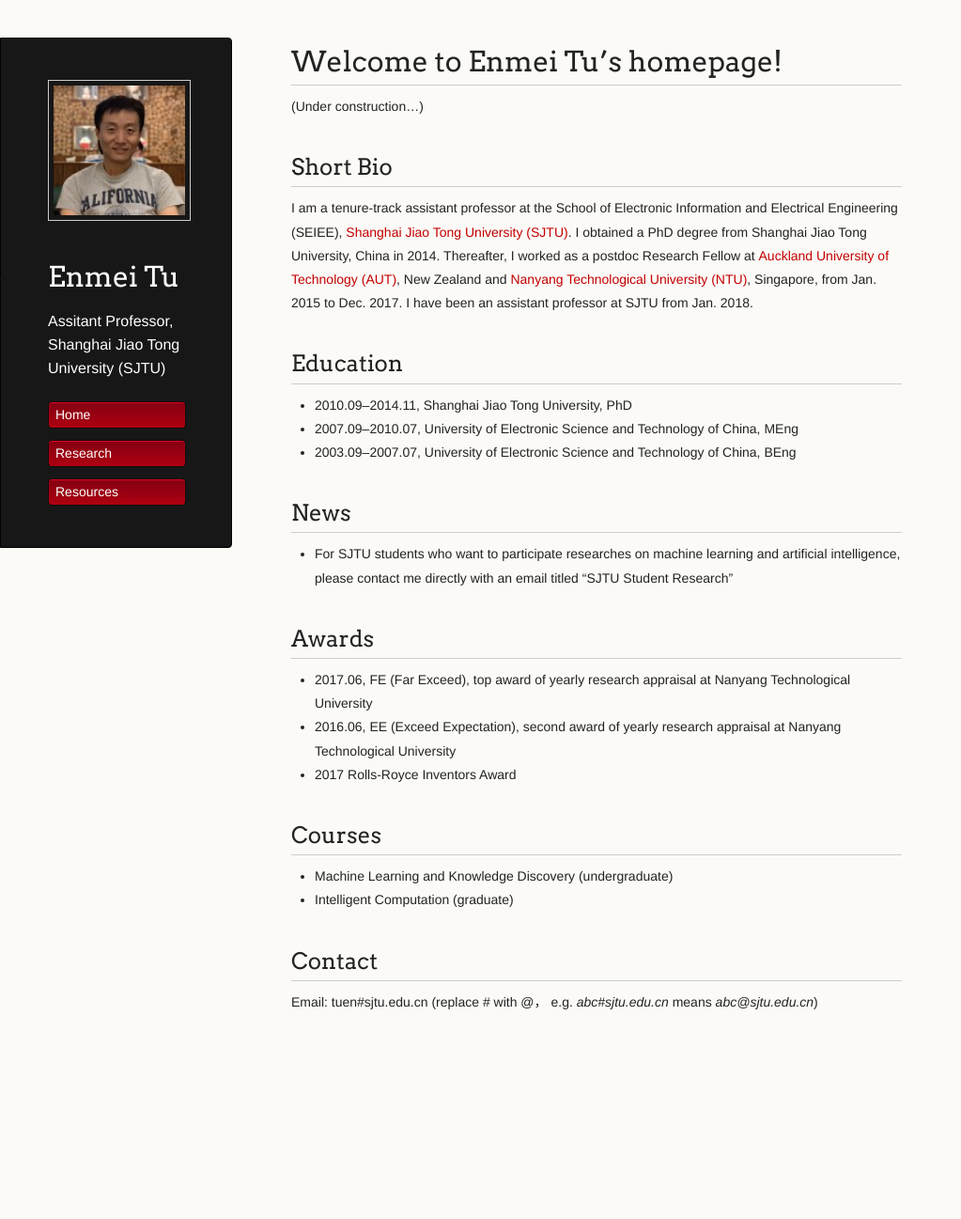
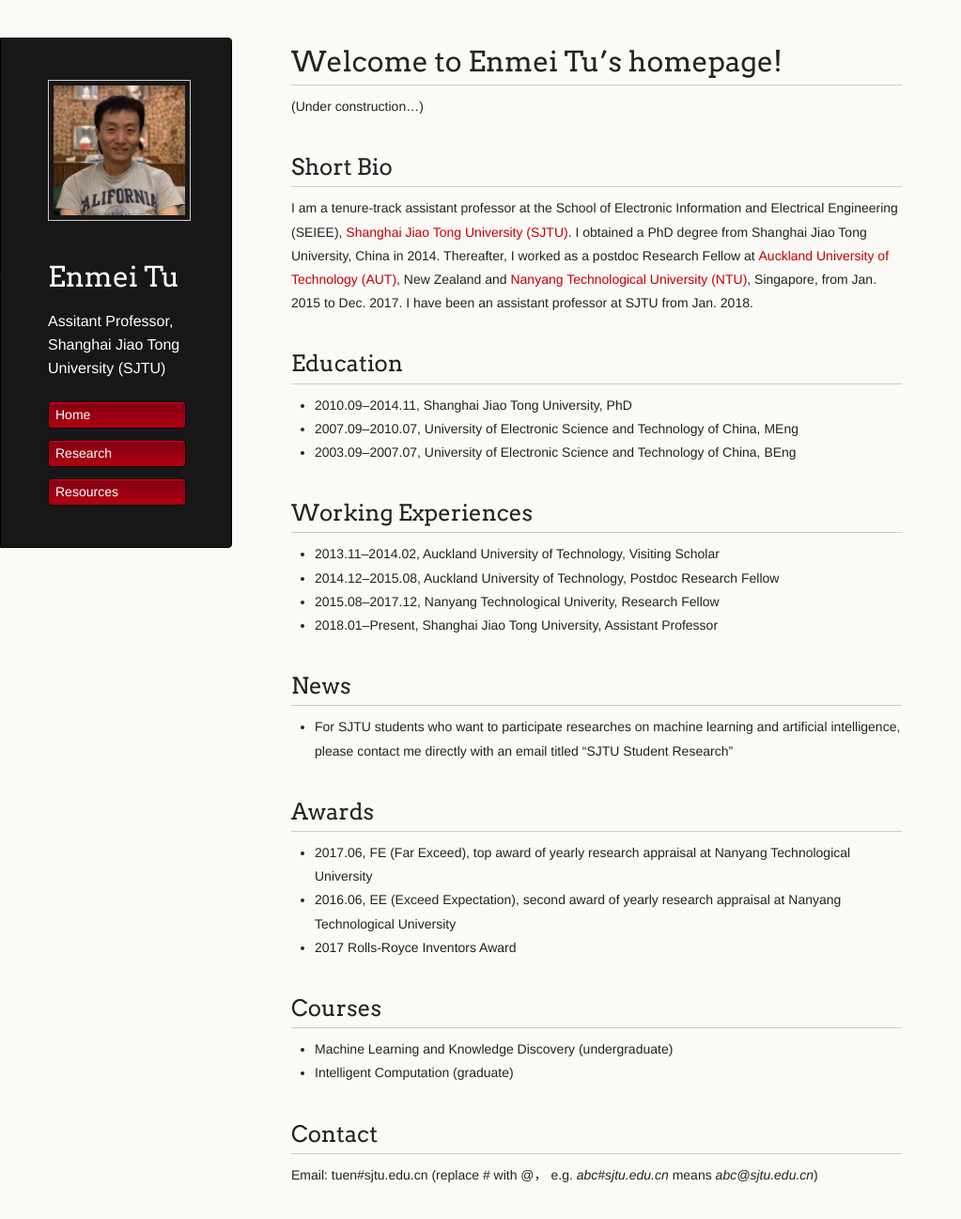
Before and after one commit to hellotem/enmeitu.github.io, a Jekyll site: the page built from index.md, in a window 1280 px wide and 1335 px high. Shown: the top 1297 px of the window at 94% size, without its empty margins (0-1023 px from the left). Built offline with Jekyll 4.4.1, drawn with Linux system fonts in a browser that asks for light colours.

Commit message:
Update index.md

```diff
--- a/index.md
+++ b/index.md
@@ -19,6 +19,12 @@
 * 2010.09--2014.11, Shanghai Jiao Tong University, PhD
 * 2007.09--2010.07, University of Electronic Science and Technology of China, MEng
 * 2003.09--2007.07, University of Electronic Science and Technology of China, BEng
+
+## Working Experiences
+* 2013.11--2014.02, Auckland University of Technology, Visiting Scholar
+* 2014.12--2015.08, Auckland University of Technology, Postdoc Research Fellow
+* 2015.08--2017.12, Nanyang Technological Univerity, Research Fellow
+* 2018.01--Present, Shanghai Jiao Tong University, Assistant Professor
 
 ## News
 *  For SJTU students who want to participate researches on machine learning and artificial intelligence, please contact me directly with an email titled "SJTU Student Research"
```
